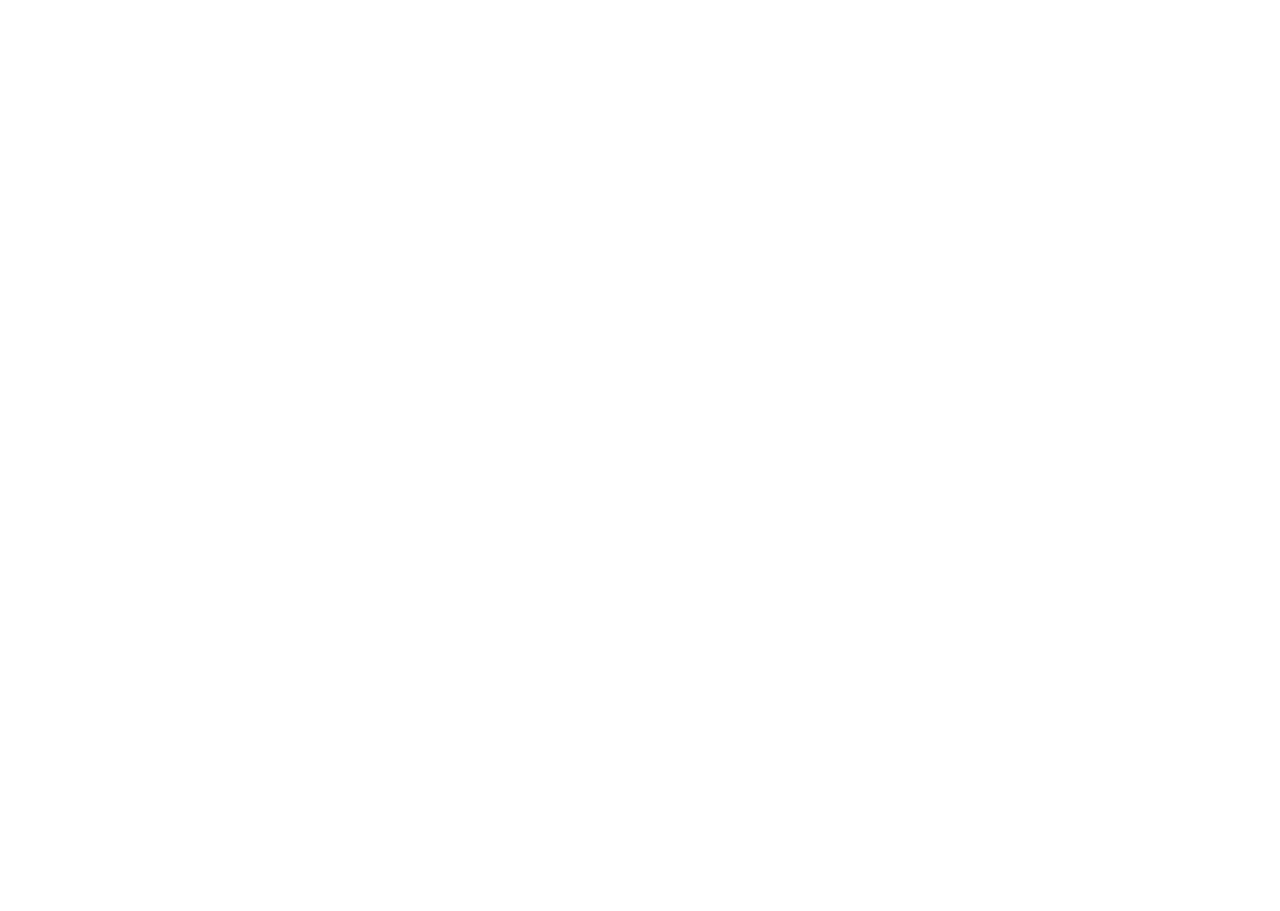
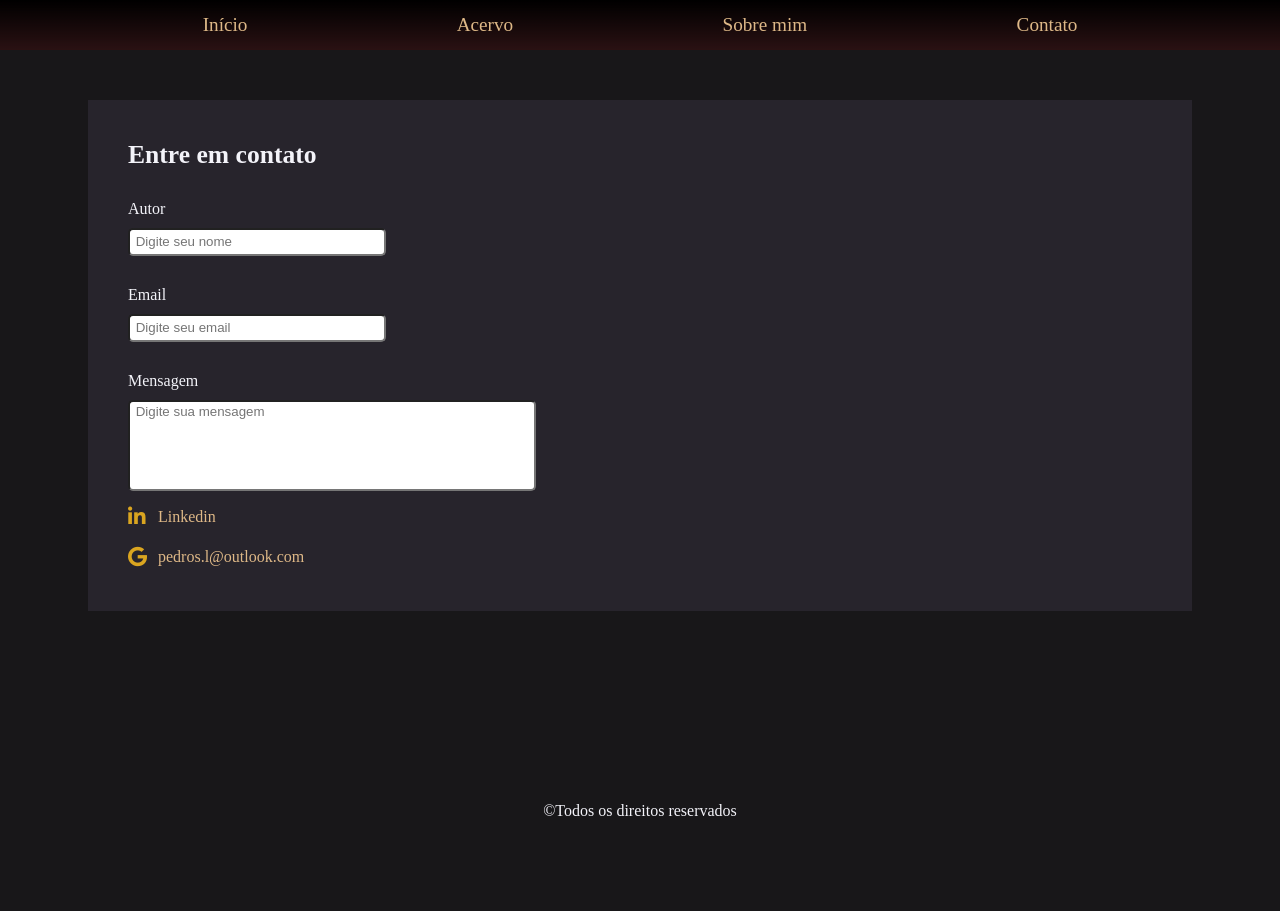
Before and after one commit to ribmarciojr/osapoeoescorpiao, a React app: page /contact in a window 1280 px wide. Before the commit this address had no page. Before the commit the page ends 800 px from the top, so only its background shows below. Built offline with nearby package versions, Linux system fonts and the light colour scheme.

Commit message:
ADD: contact page

```diff
--- a/public/index.html
+++ b/public/index.html
@@ -1,6 +1,7 @@
 <!DOCTYPE html>
 <html lang="pt-br">
   <head>
+    <script src="https://kit.fontawesome.com/5059f19310.js" crossorigin="anonymous"></script>
     <meta charset="utf-8" />
     <link rel="icon" href="%PUBLIC_URL%/favicon.ico" />
     <meta name="viewport" content="width=device-width, initial-scale=1" />
--- /dev/null
+++ b/src/Assets/style-assets.css
@@ -0,0 +1,16 @@
+:root {
+    --main-background: #27242c;
+    --secondary-background: #181719;
+
+    --text: #f3f3f9;
+}
+
+@font-face {
+    font-family: 'Black Rider';
+    src: local('Black Rider') , url(../Fonts/Black-Rider/Black\ Rider.ttf) format('truetype')
+  }
+
+  @font-face {
+    font-family: 'Road Rage';
+    src: local('Road Rage'), url(../Fonts/Black-Rider/Road_Rage.otf) format('opentype');
+  }
--- /dev/null
+++ b/src/components/Contact/Contact.jsx
@@ -0,0 +1,40 @@
+import { Header } from '../Header/Header'
+import { Footer } from '../Footer/Footer'
+import './style.css'
+
+export const Contact = () => {
+
+
+
+    return (
+        <>
+        <Header />
+        <article className='contact-article'>
+            <section className='contact-section' >
+                <form>
+                    <legend>Entre em contato</legend>
+                    <label htmlFor='user'>Autor</label>
+                    <input type='text' id='user' class='user' autoComplete='off' placeholder=' Digite seu nome'/>
+
+                    <label htmlFor="email">Email</label>
+                    <input type='text' id='email' class='email' autoComplete='on' placeholder=' Digite seu email'/>
+
+                    <label htmlFor="msg">Mensagem</label>
+                    <input type='text' id='msg' autoComplete='off' placeholder=' Digite sua mensagem'/>
+                </form>
+
+                <div className='alternative-social'>
+                    <i class="fa-brands fa-linkedin-in fa-lg icon"></i>
+                    <a href='linkedin.com/in/pedro-leal-810730189'>Linkedin</a>
+                </div>
+
+                <div className='alternative-social'>
+                    <i class="fa fa-google fa-lg icon" aria-hidden="true"></i>
+                    <p>pedros.l@outlook.com</p>
+                </div>
+            </section>
+        </article>
+        <Footer />
+        </>
+    )
+}
--- /dev/null
+++ b/src/components/Contact/style.css
@@ -0,0 +1,87 @@
+@import url('../../Assets/style-assets.css');
+
+body, html {
+    height: 100%;
+    margin: 0;
+    padding: 0;
+  }
+
+.contact-article {
+    background-color: var(--secondary-background);
+    padding-top: 50px;
+    padding-bottom: 100px;
+    height: 100%;
+}
+
+.contact-section {
+    display: flex;
+    align-items: center;
+    flex-wrap: wrap;
+    background-color: var(--main-background);
+    width: 80%;
+    margin-top: 50px;
+    padding: 40px;
+    max-width: 1700px;
+}
+
+form {
+    width: 1000px;
+}
+
+.alternative-social{
+    display: flex;
+    justify-content: left;
+    align-items: center;
+    width: 1000px;
+}
+
+.alternative-social a, .alternative-social p{
+    position: relative;
+    top: 6px;
+    color: burlywood;
+}
+
+.icon {
+    margin-top: 10px;
+    display: flex;
+    align-items: center;
+    width: 30px;
+    height: 30px;
+    color: goldenrod;
+}
+
+input:not(#msg) {
+    width: 15.625rem;
+    line-height: 1.25rem;
+    padding: .125rem;
+    border-radius: .3125rem;
+}
+
+#msg {
+    width: 25rem;
+    padding: .125rem .125rem 70px .125rem;
+    line-height: 4px;
+    border-radius: .3125rem;
+}
+
+
+/*
+#msg::placeholder {
+    position: absolute;
+    top: 6px;
+    left: 2px;
+} */
+
+legend {
+    font-size: 1.6rem;
+    color: var(--text);
+    margin-bottom: 1.625rem;
+    font-family: 'Rockwell';
+    font-weight: bold;
+}
+
+label {
+    color: var(--text);
+    display: block;
+    margin: 30px 0 10px 0;
+}
--- a/src/components/Header/Header.jsx
+++ b/src/components/Header/Header.jsx
@@ -6,10 +6,10 @@ export const Header = () => {
         <header className='sticky'>
         <nav className='menu'>
           <ul className='menu-list'>
-            <li><Link to='/'>Home</Link></li>
-            <li><Link to="/explore">Explore</Link></li>
-            <li>Movies</li>
-            <li>Contact</li>
+            <li><Link to='/'>Início</Link></li>
+            <li><Link to="/explore">Acervo</Link></li>
+            <li>Sobre mim</li>
+            <li><Link to='/contact'>Contato</Link></li>
           </ul>
         </nav>
       </header>
--- a/src/components/Main/style.css
+++ b/src/components/Main/style.css
@@ -14,6 +14,7 @@
     gap: 10%;
     padding: 10px 0;
     padding-bottom: 30px;
+    margin-top: 50px;
   }
 
   .last-post > h2:first-child{
--- a/src/index.js
+++ b/src/index.js
@@ -5,6 +5,8 @@ import reportWebVitals from './reportWebVitals';
 import { BrowserRouter, Routes, Route } from 'react-router-dom'
 import { Explore } from './components/Explore';
 import { SinglePost } from './components/SinglePost/SinglePost';
+import {Contact} from '../src/components/Contact/Contact'
+
 
 const root = ReactDOM.createRoot(document.getElementById('root'));
 root.render(
@@ -14,6 +16,7 @@ root.render(
         <Route path='/' element={<App />} />
         <Route path='/explore' element={<Explore />} />
         <Route path='/explore/:id' element={<SinglePost />} />
+        <Route path='/contact' element={<Contact />} />
       </Routes>
     </BrowserRouter>
   </React.StrictMode>
--- a/src/template/global-styles.css
+++ b/src/template/global-styles.css
@@ -1,3 +1,5 @@
+@import url('../Assets/style-assets.css');
+
 /* Colors :
 
 #181719
@@ -7,7 +9,8 @@
 #f3f3f9
 */
 
-@font-face {
+
+/* @font-face {
   font-family: 'Black Rider';
   src: local('Black Rider') , url(../Fonts/Black-Rider/Black\ Rider.ttf) format('truetype')
 }
@@ -15,7 +18,7 @@
 @font-face {
   font-family: 'Road Rage';
   src: local('Road Rage'), url(../Fonts/Black-Rider/Road_Rage.otf) format('opentype');
-}
+} */
 
 * {
   margin: 0;
```
